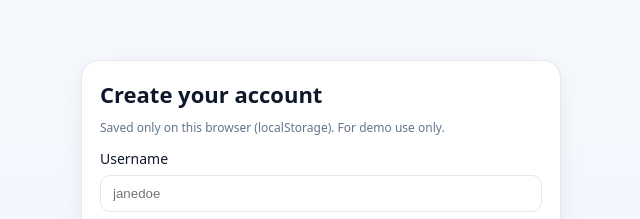
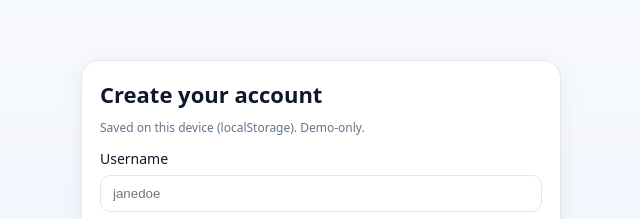
Before and after one commit to thecatthatflies/drone-app-fll, a plain HTML site: page register.html in a window 1280 px wide. Shown: the part 119-338 px from the top of the page, 319-959 px from the left. Drawn offline with Linux system fonts and the light colour scheme.

Commit message:
Update registration notice for clarity

```diff
--- a/register.html
+++ b/register.html
@@ -10,7 +10,7 @@
   <div class="auth-wrap">
     <div class="auth-card">
       <div class="auth-head">Create your account</div>
-      <div class="small" style="margin-bottom:12px;">Saved only on this browser (localStorage). For demo use only.</div>
+      <div class="small" style="margin-bottom:12px;">Saved on this device (localStorage). Demo-only.</div>
 
       <div class="field"><label>Username</label><input id="regUser" class="input" placeholder="janedoe" autocomplete="username" /></div>
       <div class="field"><label>Password</label><input id="regPass" type="password" class="input" placeholder="••••••••" autocomplete="new-password" /></div>
```
